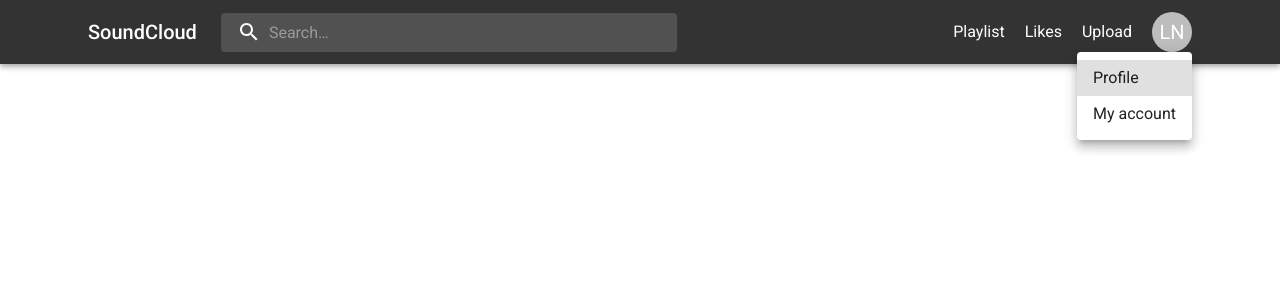
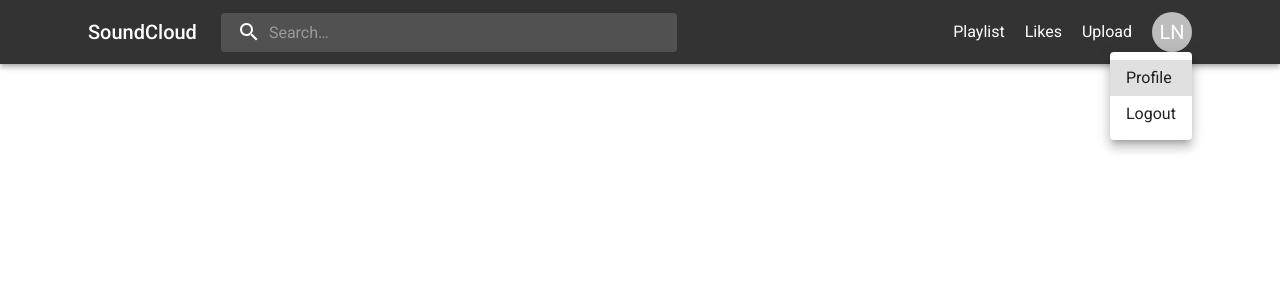
Before and after one commit to bossvirus03/frontend-soundcloud-, a Next.js app: page / in a window 1280 px wide. Both pictures are taken after a click on the element "LN". Shown: the top 300 px of the page. Built offline with nearby package versions, Linux system fonts and the light colour scheme.

Commit message:
navigating (chuyển hướng trang)

```diff
--- a/src/components/header/app.header.tsx
+++ b/src/components/header/app.header.tsx
@@ -18,7 +18,7 @@
 import NotificationsIcon from '@mui/icons-material/Notifications';
 import MoreIcon from '@mui/icons-material/MoreVert';
 import Container from '@mui/material/Container';
-
+import Link from 'next/link'
 const Search = styled('div')(({ theme }) => ({
   position: 'relative',
   borderRadius: theme.shape.borderRadius,
@@ -97,8 +97,17 @@
       open={isMenuOpen}
       onClose={handleMenuClose}
     >
-      <MenuItem onClick={handleMenuClose}>Profile</MenuItem>
-      <MenuItem onClick={handleMenuClose}>My account</MenuItem>
+      <MenuItem>
+      <Link
+      style={{
+        textDecoration: 'unset',
+        color: "unset",
+      }}
+      href={"/profile"}>
+      Profile
+      </Link>
+      </MenuItem>
+      <MenuItem onClick={handleMenuClose}>Logout</MenuItem>
     </Menu>
   );
 //menu open mobile
@@ -190,11 +199,15 @@
             display: { xs: 'none', md: 'flex' } ,
             gap: "20px",
             alignItems: "center",
-            cursor: "pointer"
+            cursor: "pointer",
+            "> a": {
+                color: "unset",
+                textDecoration: "unset"
+            }
             }}>
-            <span>Playlist</span>
-            <span>Likes</span>
-            <span>Upload</span>
+            <Link href={"/playlist"}>Playlist</Link>
+            <Link href={"/likes"}>Likes</Link>
+            <Link href={"/upload"}>Upload</Link>
             <Avatar
             onClick={handleProfileMenuOpen}
             >LN</Avatar>
```
